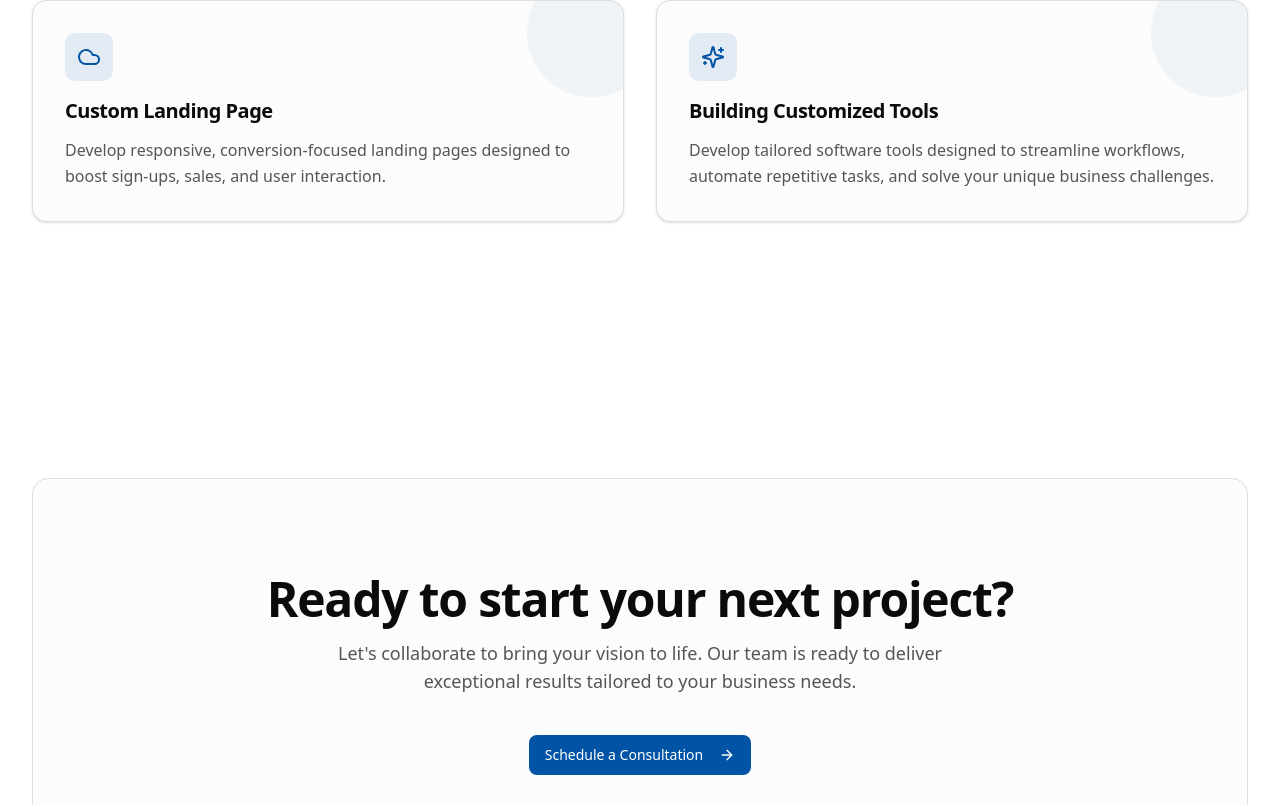
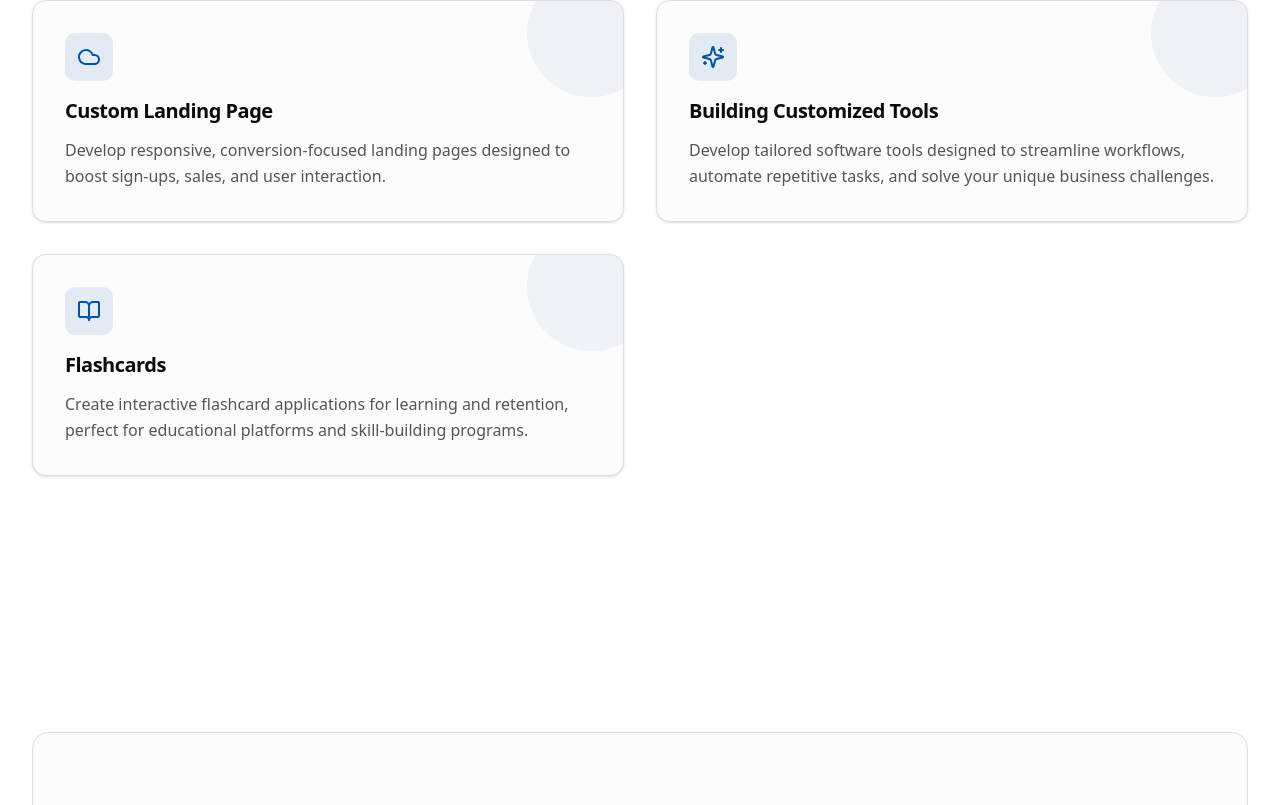
Before and after one commit to pradeeep-s/v0-zuetech-landing-page, a Next.js app: page / in a window 1280 px wide. Shown: the part 1978-2783 px from the top of the page. Built offline with nearby package versions, Linux system fonts and the light colour scheme.

Commit message:
feat: add Flashcards service with BookOpen icon
Position new service as fifth on landing page.

Co-authored-by: Pradeep S <62656333+pradeeep-s@users.noreply.github.com>

```diff
--- a/components/services.tsx
+++ b/components/services.tsx
@@ -1,5 +1,5 @@
 import { Card } from "@/components/ui/card"
-import { Code2, Smartphone, Cloud, Sparkles, Cpu } from "lucide-react"
+import { Code2, Smartphone, Cloud, Sparkles, BookOpen } from "lucide-react"
 
 export function Services() {
   const services = [
@@ -26,6 +26,12 @@ export function Services() {
       title: "Building Customized Tools",
       description:
         "Develop tailored software tools designed to streamline workflows, automate repetitive tasks, and solve your unique business challenges.",
+    },
+    {
+      icon: BookOpen,
+      title: "Flashcards",
+      description:
+        "Create interactive flashcard applications for learning and retention, perfect for educational platforms and skill-building programs.",
     },
   ]
 
```
